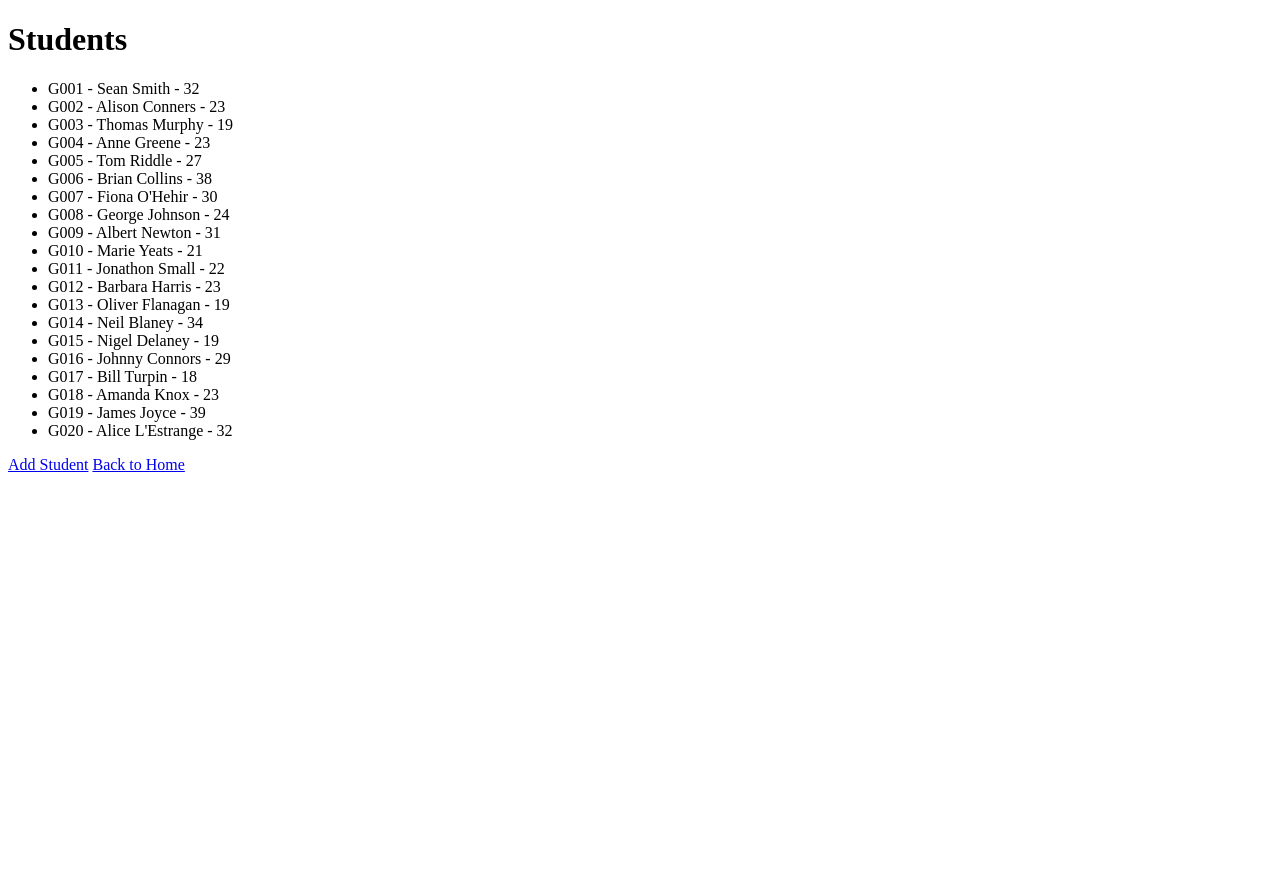
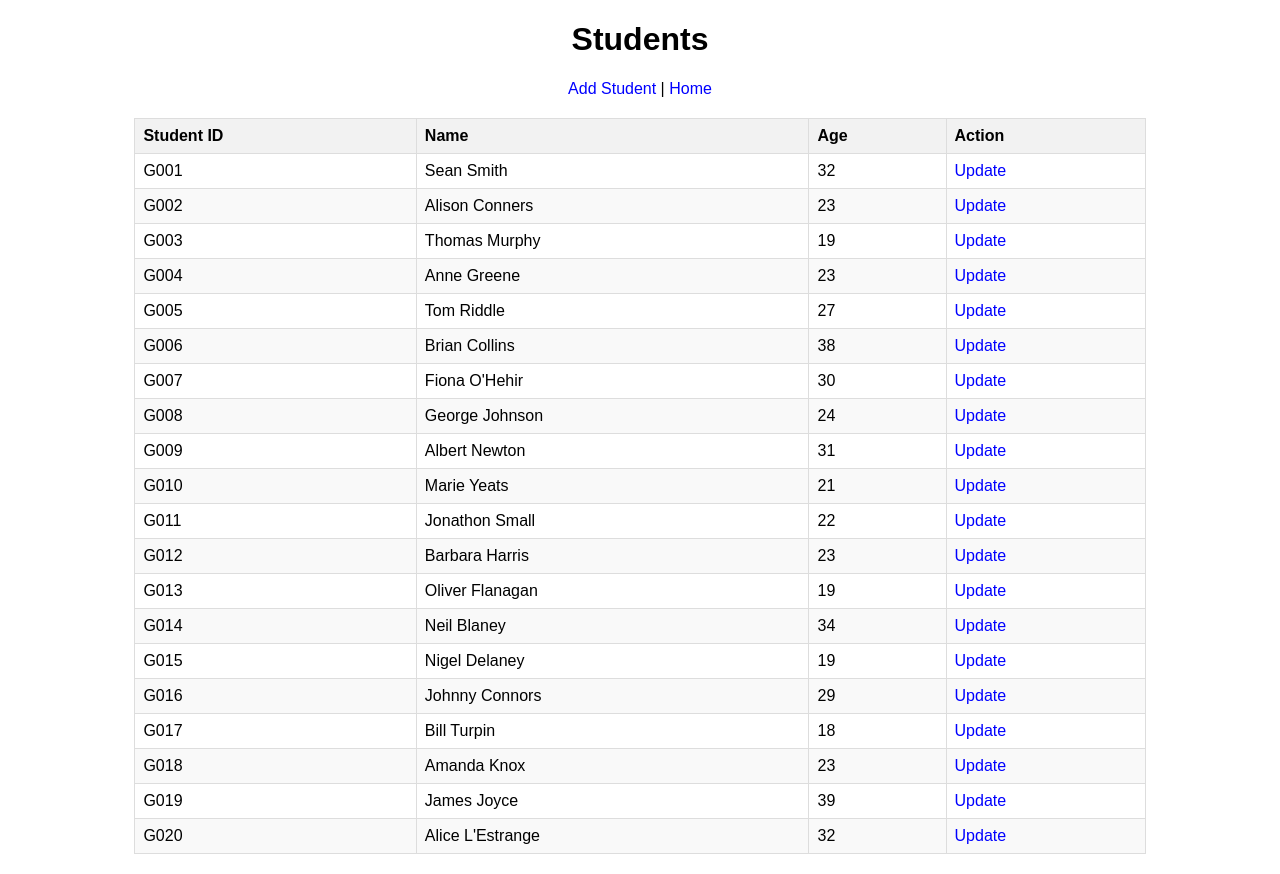
Before and after one commit to EvanGriffin0/DCWA, a Node server app: page /students in a window 1280 px wide. Before the commit the page ends 472 px from the top, so only its background shows below. Run offline with Node 20, Linux system fonts and the light colour scheme; data comes from the database, SQL or seed files in the repository; some libraries are stand-ins or nearby versions.

Commit message:
I added the update user details functionality aswell as this i styled my page using css to make it more readable

```diff
--- a/app.js
+++ b/app.js
@@ -2,6 +2,9 @@ const express = require('express');
 const app = express();
 const path = require('path');
 const studentRoutes = require('./routes/students');
+
+//styles folder
+app.use(express.static(path.join(__dirname, 'styles')))
 
 // Middleware for parsing request bodies and serving static files
 app.use(express.json());
--- a/routes/students.js
+++ b/routes/students.js
@@ -46,5 +46,42 @@ router.get('/add', (req, res) => {
   res.render('addStudent', { error: null, student: {} });
 });
 
+// Render Edit Student Form
+router.get('/edit/:sid', async (req, res) => {
+  const { sid } = req.params;
+  try {
+    const [students] = await pool.query('SELECT * FROM student WHERE sid = ?', [sid]);
+    if (students.length === 0) {
+      return res.status(404).send('Student not found');
+    }
+    res.render('editStudent', { error: null, student: students[0] });
+  } catch (error) {
+    console.error('Error fetching student:', error);
+    res.status(500).send('Internal Server Error');
+  }
+});
+
+// Handle Edit Student Form Submission
+router.post('/edit/:sid', async (req, res) => {
+  const { sid } = req.params;
+  const { name, age } = req.body;
+
+  // Input Validation
+  const errors = [];
+  if (!name || name.length < 2) errors.push('Name should be at least 2 characters');
+  if (!age || age < 18) errors.push('Age should be at least 18');
+
+  if (errors.length > 0) {
+    return res.render('editStudent', { error: errors.join(', '), student: { sid, name, age } });
+  }
+
+  try {
+    await pool.query('UPDATE student SET name = ?, age = ? WHERE sid = ?', [name, age, sid]);
+    res.redirect('/students');
+  } catch (error) {
+    console.error('Error updating student:', error);
+    res.status(500).send('Internal Server Error');
+  }
+});
 
 module.exports = router;
--- /dev/null
+++ b/styles/students.css
@@ -0,0 +1,40 @@
+/* Table Styling */
+table {
+    border-collapse: collapse;
+    width: 80%;
+    margin: 20px auto;
+  }
+
+  th, td {
+    border: 1px solid #ddd;
+    padding: 8px;
+    text-align: left;
+  }
+
+  th {
+    background-color: #f2f2f2;
+  }
+
+  tr:nth-child(even) {
+    background-color: #f9f9f9;
+  }
+
+  tr:hover {
+    background-color: #ddd;
+  }
+
+  /* Link Styling */
+  a {
+    text-decoration: none;
+    color: blue;
+  }
+
+  a:hover {
+    text-decoration: underline;
+  }
+
+  /* Body Styling */
+  body {
+    font-family: Arial, sans-serif;
+    text-align: center;
+  }
--- a/views/students.ejs
+++ b/views/students.ejs
@@ -3,15 +3,30 @@
 <head>
   <meta charset="UTF-8">
   <title>Students</title>
+  <link rel="stylesheet" href="/students.css">
 </head>
 <body>
   <h1>Students</h1>
-  <ul>
-    <% students.forEach(student => { %>
-      <li><%= student.sid %> - <%= student.name %> - <%= student.age %></li>
-    <% }); %>
-  </ul>
-  <a href="/students/add">Add Student</a>
-  <a href="/">Back to Home</a>
+  <a href="/students/add">Add Student</a> | <a href="/">Home</a>
+  <table>
+    <thead>
+      <tr>
+        <th>Student ID</th>
+        <th>Name</th>
+        <th>Age</th>
+        <th>Action</th>
+      </tr>
+    </thead>
+    <tbody>
+      <% students.forEach(student => { %>
+        <tr>
+          <td><%= student.sid %></td>
+          <td><%= student.name %></td>
+          <td><%= student.age %></td>
+          <td><a href="/students/edit/<%= student.sid %>">Update</a></td>
+        </tr>
+      <% }); %>
+    </tbody>
+  </table>
 </body>
 </html>
```
Also changed, not shown: views/editStudent.ejs (added, +26 -0 lines).
